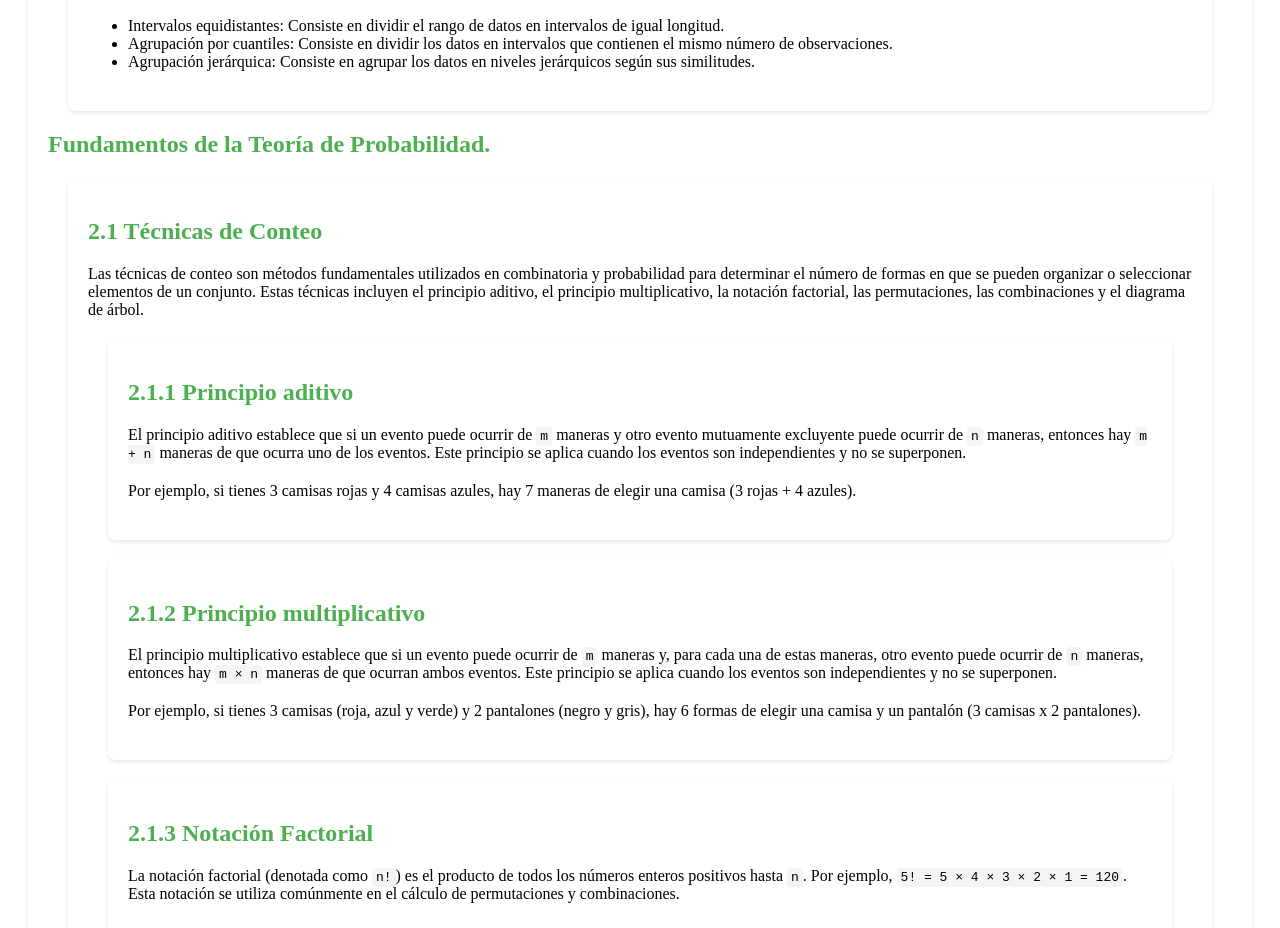
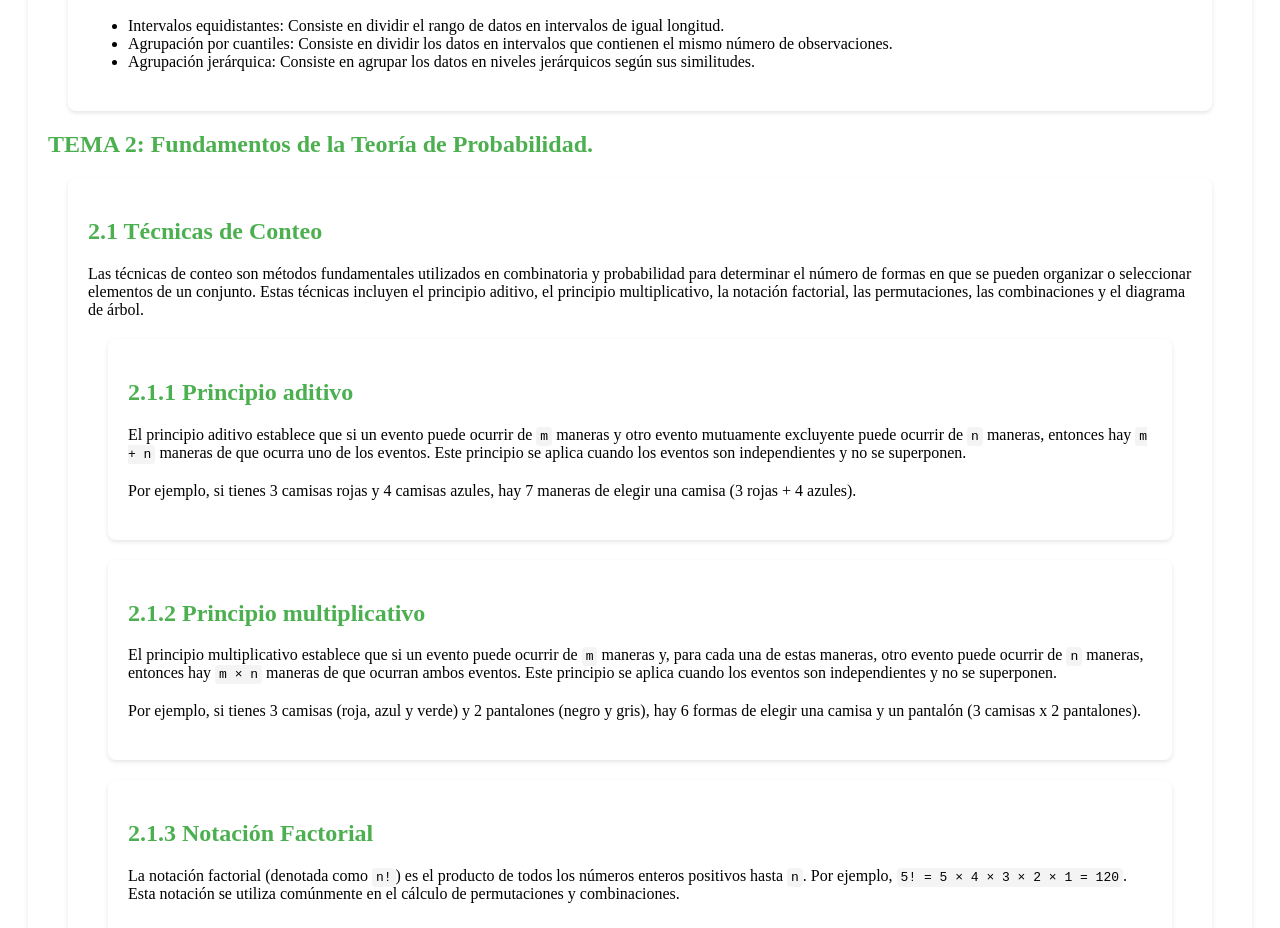
Before and after one commit to brayan-hernandez-mar/TemarioPE, a plain HTML site: page index.html in a window 1280 px wide. Shown: the part 3645-4573 px from the top of the page. Drawn offline with Linux system fonts and the light colour scheme.

Commit message:
Se corrigio una linea de codigo
Signed-off-by: Brayan Hernandez Martinez <brayanhernandezbmfm@gmail.com>

```diff
--- a/index.html
+++ b/index.html
@@ -223,7 +223,7 @@ code {
                 <li>Agrupación jerárquica: Consiste en agrupar los datos en niveles jerárquicos según sus similitudes.</li>
             </ul>
         </section>
-        <h2>Fundamentos  de la Teoría de Probabilidad.</h2>
+        <h2>TEMA 2: Fundamentos  de la Teoría de Probabilidad.</h2>
 
                       <section id="2.1-Tecnicas-de-Conteo">
                         <h2>2.1 Técnicas de Conteo</h2>
```
